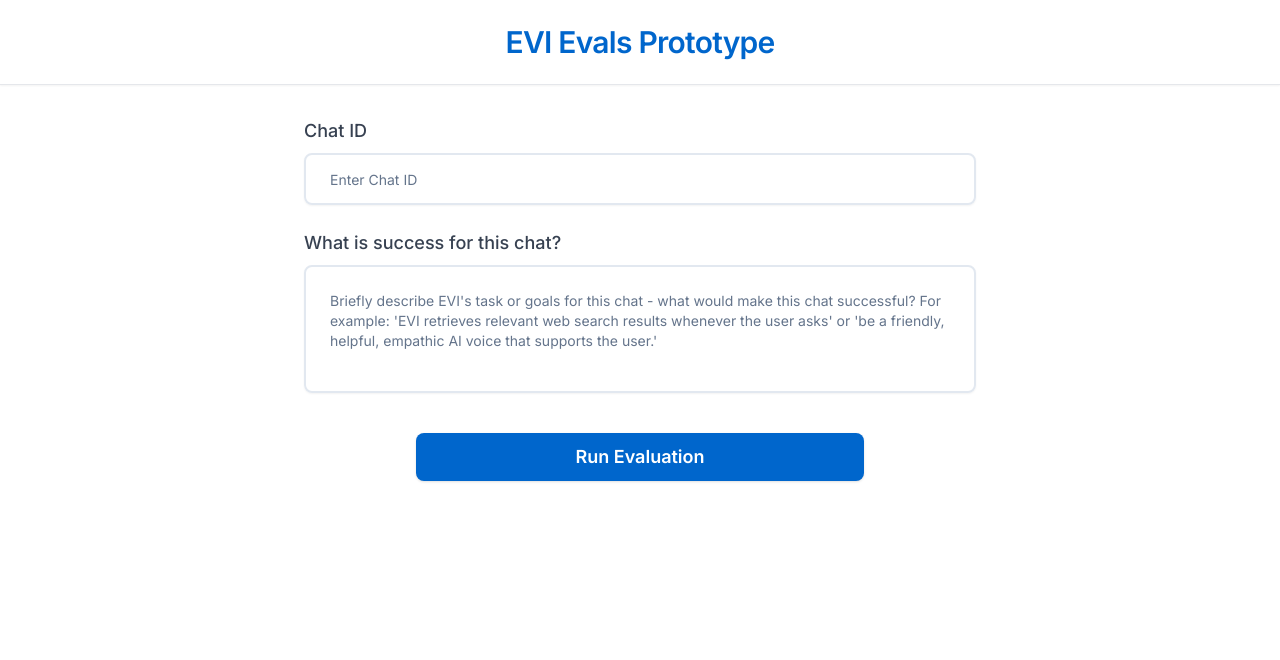
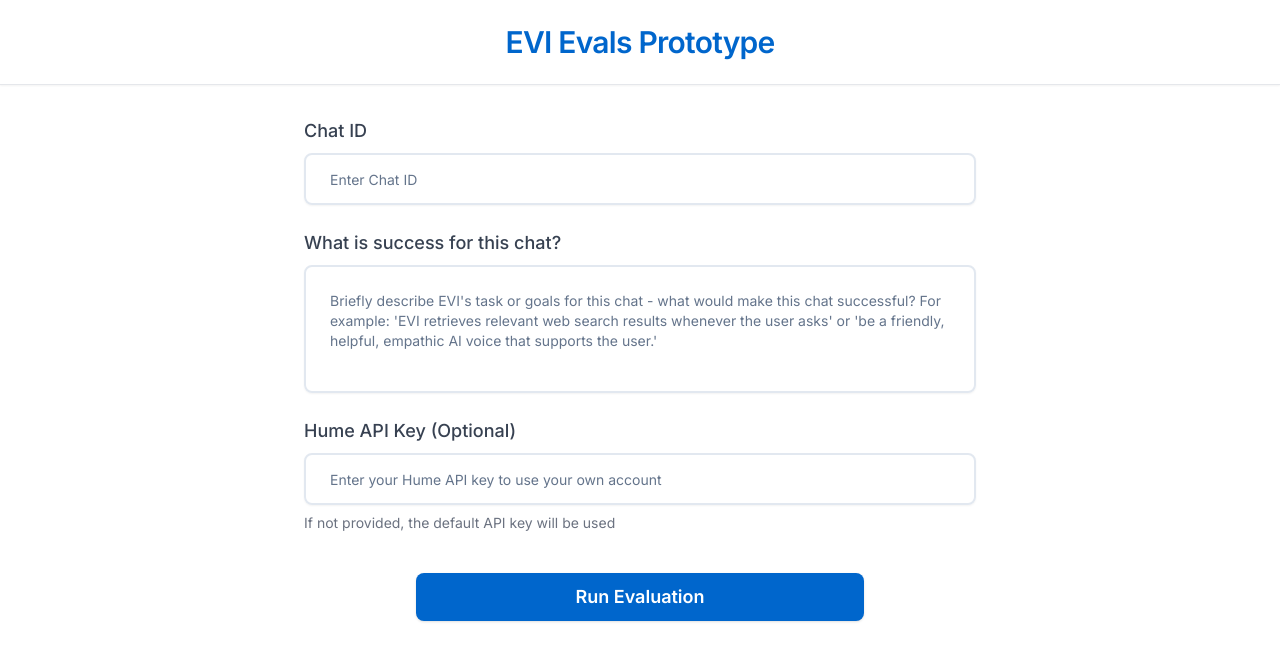
Before and after one commit to jerhadf/evi-evals, a Next.js app: page / in a window 1280 px wide. Shown: the top 660 px of the page. Built offline with nearby package versions, Linux system fonts and the light colour scheme.

Commit message:
Working add your own API key

```diff
--- a/app/api/transcript/route.ts
+++ b/app/api/transcript/route.ts
@@ -121,10 +121,10 @@
       return NextResponse.json({ error: 'Missing chatId parameter' }, { status: 400 });
     }
 
-    // Get API key from environment
-    const apiKey = process.env.HUME_API_KEY;
+    // Get API key from request headers or environment
+    const apiKey = request.headers.get('X-Hume-Api-Key') || process.env.HUME_API_KEY;
     if (!apiKey) {
-      console.error('Missing HUME_API_KEY environment variable');
+      console.error('Missing HUME_API_KEY environment variable and no API key provided in request');
       return NextResponse.json(
         { error: 'Missing API credentials' },
         { status: 500 }
--- a/components/evaluation-form.tsx
+++ b/components/evaluation-form.tsx
@@ -15,6 +15,7 @@
   const [showResults, setShowResults] = useState(false)
   const [transcript, setTranscript] = useState('')
   const [error, setError] = useState<string | null>(null)
+  const [humeApiKey, setHumeApiKey] = useState('')
 
   const handleSubmit = async (e: React.FormEvent) => {
     e.preventDefault()
@@ -30,6 +31,7 @@
         method: 'POST',
         headers: {
           'Content-Type': 'application/json',
+          ...(humeApiKey && { 'X-Hume-Api-Key': humeApiKey })
         },
         body: JSON.stringify({ chatId }),
       });
@@ -93,6 +95,7 @@
                 className="w-full rounded-lg text-lg p-6 transition-all duration-200 border-2 hover:border-[#0066cc] focus:ring-2 focus:ring-[#0066cc] focus:border-transparent"
               />
             </div>
+
             <div className="space-y-2">
               <label htmlFor="successCriteria" className="block text-lg font-medium text-gray-700">
                 What is success for this chat?
@@ -106,6 +109,24 @@
                 className="w-full h-32 rounded-lg text-lg p-6 transition-all duration-200 border-2 hover:border-[#0066cc] focus:ring-2 focus:ring-[#0066cc] focus:border-transparent resize-none"
               />
             </div>
+
+            <div className="space-y-2">
+              <label htmlFor="humeApiKey" className="block text-lg font-medium text-gray-700">
+                Hume API Key (Optional)
+              </label>
+              <Input
+                id="humeApiKey"
+                value={humeApiKey}
+                onChange={(e) => setHumeApiKey(e.target.value)}
+                type="password"
+                placeholder="Enter your Hume API key to use your own account"
+                className="w-full rounded-lg text-lg p-6 transition-all duration-200 border-2 hover:border-[#0066cc] focus:ring-2 focus:ring-[#0066cc] focus:border-transparent"
+              />
+              <p className="mt-1 text-sm text-gray-500">
+                If not provided, the default API key will be used
+              </p>
+            </div>
+
             <div className="flex justify-center pt-4">
               <Button
                 type="submit"
```
